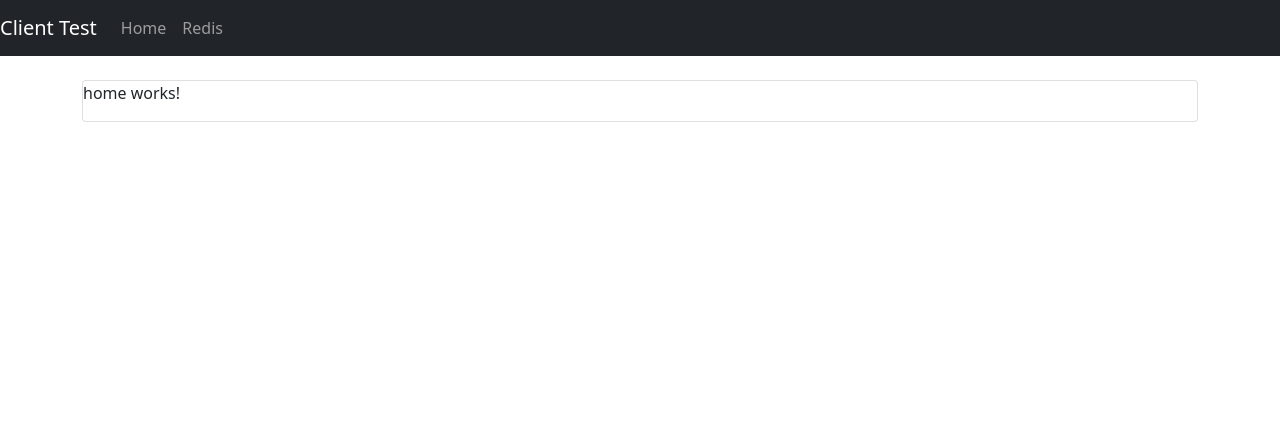
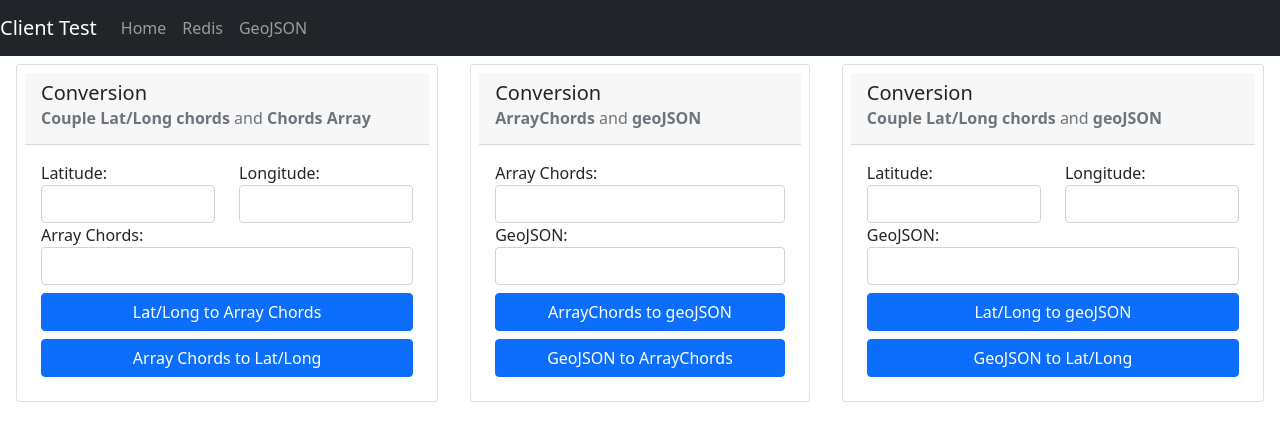
Before and after one commit to andrea-rossi-univpm/programmazione-avanzata, an Angular app in the folder client/Client/: page / in a window 1280 px wide. Shown: the top 440 px of the page. Built offline with nearby package versions, Linux system fonts and the light colour scheme.

Commit message:
Front-end UI for testing methods

```diff
--- a/client/Client/package.json
+++ b/client/Client/package.json
@@ -24,6 +24,7 @@
     "bootstrap": "^5.1.3",
     "ng-bootstrap": "^1.6.3",
     "rxjs": "~7.5.0",
+    "sweetalert2": "^11.4.15",
     "tslib": "^2.3.0",
     "zone.js": "~0.11.4"
   },
--- a/client/Client/src/app/app.component.html
+++ b/client/Client/src/app/app.component.html
@@ -12,10 +12,13 @@
         <li class="nav-item">
           <a class="nav-link" href="#user" routerLink="/redismanagement">Redis</a>
         </li>
+        <li class="nav-item">
+          <a class="nav-link" target="_blank" href="https://geojson.io/">GeoJSON</a>
+        </li>
       </ul>
     </div>
   </nav>
-  <div class="container w-100">
+  <div class="container-xxl w-100 p-0 mt-5">
     <router-outlet></router-outlet>
   </div>
 
--- a/client/Client/src/app/app.component.scss
+++ b/client/Client/src/app/app.component.scss
@@ -11,3 +11,10 @@ nav.nav {
 .container {
   margin-top: 80px;
 }
+
+li:hover {
+  background-color: rgb(61, 75, 90);
+  transition: all;
+  transform: scale(1.1);
+  cursor: pointer;
+}
--- a/client/Client/src/app/app.module.ts
+++ b/client/Client/src/app/app.module.ts
@@ -7,6 +7,7 @@ import { HomeComponent } from './home/home.component';
 import { RedisManagementComponent } from './redis-management/redis-management.component';
 import { NotFoundComponent } from './not-found/not-found.component';
 import { NgbModule } from '@ng-bootstrap/ng-bootstrap';
+import { ReactiveFormsModule } from '@angular/forms';
 
 @NgModule({
   declarations: [
@@ -18,7 +19,8 @@ import { NgbModule } from '@ng-bootstrap/ng-bootstrap';
   imports: [
     BrowserModule,
     AppRoutingModule,
-    NgbModule
+    NgbModule,
+    ReactiveFormsModule
   ],
   providers: [],
   bootstrap: [AppComponent]
--- a/client/Client/src/app/home/home.component.html
+++ b/client/Client/src/app/home/home.component.html
@@ -1,4 +1,105 @@
-<div class="card">
-  <p>home works!</p>
+<div class="w-100 d-flex justify-content-between">
+
+  <!-- card 1: lat/long - array chords-->
+  <div class="card p-2 m-3">
+
+    <div class="card-header">
+      <h5 class="card-title">Conversion</h5>
+      <h6 class="card-subtitle mb-2 text-muted"><strong>Couple Lat/Long chords</strong> and <strong>Chords
+          Array</strong></h6>
+    </div>
+    <div class="card-body">
+      <!-- start FORM -->
+      <form [formGroup]="coupleLatLong_ArrayChords_Form">
+        <div class="row">
+          <div class="col-6">
+            <label for="latitude">Latitude: </label>
+            <input class="form-control" id="latitude" type="text" formControlName="latitude">
+          </div>
+          <div class="col-6">
+            <label for="longitude">Longitude: </label>
+            <input class="form-control" id="latitude" type="text" formControlName="longitude">
+          </div>
+        </div>
+        <div class="row">
+          <div class="col-12">
+            <label for="arrayChords">Array Chords: </label>
+            <input class="form-control" id="arrayChords" type="text" formControlName="arrayChords">
+
+          </div>
+        </div>
+      </form>
+      <!-- end FORM -->
+      <a (click)="LatLongToArrayChords()" class="btn btn-primary w-100 mt-2">Lat/Long to Array Chords</a>
+      <a (click)="ArrayChordsToLatLong()" class="btn btn-primary w-100 mt-2">Array Chords to Lat/Long</a>
+    </div>
+  </div>
+
+  <!-- card 3: arrayChords - geoJSON-->
+  <div class="card  p-2 m-3">
+
+    <div class="card-header">
+      <h5 class="card-title">Conversion</h5>
+      <h6 class="card-subtitle mb-2 text-muted"><strong>ArrayChords</strong> and <strong>geoJSON</strong></h6>
+    </div>
+    <div class="card-body">
+      <!-- start FORM -->
+      <form [formGroup]="ArrayChords_geoJSON_Form">
+        <div class="row">
+          <div class="col-12">
+            <label for="arrayChords">Array Chords: </label>
+            <input class="form-control" id="arrayChords" type="text" formControlName="arrayChords">
+          </div>
+        </div>
+        <div class="row">
+          <div class="col-12">
+            <label for="geoJSON">GeoJSON: </label>
+            <input class="form-control" id="geoJSON" type="text" formControlName="geoJSON">
+
+          </div>
+        </div>
+      </form>
+      <!-- end FORM -->
+      <a (click)="ArrayChordsToGeoJSON()" class="btn btn-primary w-100 mt-2">ArrayChords to geoJSON</a>
+      <a (click)="GeoJSONToArrayChords()" class="btn btn-primary w-100 mt-2">GeoJSON to ArrayChords</a>
+    </div>
+  </div>
+
+
+  <!-- card 2: lat/long - geoJSON-->
+  <div class="card p-2 m-3">
+
+    <div class="card-header">
+      <h5 class="card-title">Conversion</h5>
+      <h6 class="card-subtitle mb-2 text-muted"><strong>Couple Lat/Long chords</strong> and <strong>geoJSON</strong>
+      </h6>
+    </div>
+    <div class="card-body">
+      <!-- start FORM -->
+      <form [formGroup]="coupleLatLong_geoJSON_Form">
+        <div class="row">
+          <div class="col-6">
+            <label for="latitude">Latitude: </label>
+            <input class="form-control" id="latitude" type="text" formControlName="latitude">
+          </div>
+          <div class="col-6">
+            <label for="longitude">Longitude: </label>
+            <input class="form-control" id="latitude" type="text" formControlName="longitude">
+          </div>
+        </div>
+        <div class="row">
+          <div class="col-12">
+            <label for="geoJSON">GeoJSON: </label>
+            <input class="form-control" id="geoJSON" type="text" formControlName="geoJSON">
+
+          </div>
+        </div>
+      </form>
+      <!-- end FORM -->
+      <a (click)="LatLongToGeoJSON()" class="btn btn-primary w-100 mt-2">Lat/Long to geoJSON</a>
+      <a (click)="GeoJSONToLatLong()" class="btn btn-primary w-100 mt-2">GeoJSON to Lat/Long</a>
+    </div>
+  </div>
+
 
 </div>
--- a/client/Client/src/app/home/home.component.ts
+++ b/client/Client/src/app/home/home.component.ts
@@ -1,4 +1,7 @@
 import { Component, OnInit } from '@angular/core';
+import { FormControl, FormGroup } from '@angular/forms';
+import Swal from 'sweetalert2';
+import { ArrayChords_geoJSON_Contract, coupleLatLong_ArrayChords_Contract, coupleLatLong_GeoJSON_Contract } from '../models/contracts';
 
 @Component({
   selector: 'app-home',
@@ -12,4 +15,195 @@ export class HomeComponent implements OnInit {
   ngOnInit(): void {
   }
 
+  coupleLatLong_ArrayChords_Form = new FormGroup({
+    latitude: new FormControl(''),
+    longitude: new FormControl(''),
+    arrayChords: new FormControl('')
+  });
+
+  coupleLatLong_geoJSON_Form = new FormGroup({
+    latitude: new FormControl(''),
+    longitude: new FormControl(''),
+    geoJSON: new FormControl('')
+  });
+
+  ArrayChords_geoJSON_Form = new FormGroup({
+    arrayChords: new FormControl(''),
+    geoJSON: new FormControl('')
+  });
+
+
+  LatLongToArrayChords() {
+    const contract = this.Get_CoupleLatLong_ArrayChords_Contract();
+    console.log("LatLongToArrayChords request", contract);
+    Swal.fire({
+      title: 'Request',
+      text:  JSON.stringify(contract, null, "\t"),
+      icon: 'question',
+      showCancelButton: true,
+      backdrop: true
+    }).then((result) => {
+        if (result.isConfirmed) {
+          //call endpoint
+
+          //spinner
+
+
+          //show response
+          Swal.fire({
+            title: `response`
+          })
+        }
+      });
+  }
+
+  ArrayChordsToLatLong() {
+    const contract = this.Get_CoupleLatLong_ArrayChords_Contract();
+    console.log("ArrayChordsTolatLong request", contract);
+    Swal.fire({
+      title: 'Request',
+      text:  JSON.stringify(contract, null, "\t"),
+      icon: 'question',
+      showCancelButton: true,
+      backdrop: true
+    }).then((result) => {
+        if (result.isConfirmed) {
+          //call endpoint
+
+          //spinner
+
+
+          //show response
+          Swal.fire({
+            title: `response`
+          })
+        }
+      });
+  }
+
+  private Get_CoupleLatLong_ArrayChords_Contract(): coupleLatLong_ArrayChords_Contract {
+    const contract = new coupleLatLong_ArrayChords_Contract();
+
+    contract.latitude = this.coupleLatLong_ArrayChords_Form.controls['latitude']?.value;
+    contract.longitude = this.coupleLatLong_ArrayChords_Form.controls['longitude']?.value;
+    contract.arrayChords = this.coupleLatLong_ArrayChords_Form.controls['arrayChords']?.value;
+
+    return contract;
+  }
+
+  LatLongToGeoJSON() {
+    const contract = this.Get_CoupleLatLong_GeoJSON_Contract();
+    console.log("LatLongToGeoJSON request", contract);
+    Swal.fire({
+      title: 'Request',
+      text:  JSON.stringify(contract, null, "\t"),
+      icon: 'question',
+      showCancelButton: true,
+      backdrop: true
+    }).then((result) => {
+        if (result.isConfirmed) {
+          //call endpoint
+
+          //spinner
+
+
+          //show response
+          Swal.fire({
+            title: `response`
+          })
+        }
+      });
+  }
+
+  GeoJSONToLatLong() {
+    const contract = this.Get_CoupleLatLong_GeoJSON_Contract();
+    console.log("GeoJSONToLatLong request", contract);
+    Swal.fire({
+      title: 'Request',
+      text:  JSON.stringify(contract, null, "\t"),
+      icon: 'question',
+      showCancelButton: true,
+      backdrop: true
+    }).then((result) => {
+        if (result.isConfirmed) {
+          //call endpoint
+
+          //spinner
+
+
+          //show response
+          Swal.fire({
+            title: `response`
+          })
+        }
+      });
+  }
+
+  private Get_CoupleLatLong_GeoJSON_Contract(): coupleLatLong_GeoJSON_Contract {
+    const contract = new coupleLatLong_GeoJSON_Contract();
+
+    contract.latitude = this.coupleLatLong_geoJSON_Form.controls['latitude']?.value;
+    contract.longitude = this.coupleLatLong_geoJSON_Form.controls['longitude']?.value;
+    contract.geoJSON = this.coupleLatLong_geoJSON_Form.controls['geoJSON']?.value;
+
+    return contract;
+  }
+
+  ArrayChordsToGeoJSON() {
+    const contract = this.Get_ArrayChords_GeoJSON_Contract();
+    console.log("ArrayChordsToGeoJSON request", contract);
+    Swal.fire({
+      title: 'Request',
+      text:  JSON.stringify(contract, null, "\t"),
+      icon: 'question',
+      showCancelButton: true,
+      backdrop: true
+    }).then((result) => {
+        if (result.isConfirmed) {
+          //call endpoint
+
+          //spinner
+
+
+          //show response
+          Swal.fire({
+            title: `response`
+          })
+        }
+      });
+  }
+
+  GeoJSONToArrayChords() {
+    const contract = this.Get_ArrayChords_GeoJSON_Contract();
+    console.log("GeoJSONToArrayChords request", contract);
+    Swal.fire({
+      title: 'Request',
+      text:  JSON.stringify(contract, null, "\t"),
+      icon: 'question',
+      showCancelButton: true,
+      backdrop: true
+    }).then((result) => {
+        if (result.isConfirmed) {
+          //call endpoint
+
+          //spinner
+
+
+          //show response
+          Swal.fire({
+            title: `response`
+          })
+        }
+      });
+  }
+
+  private Get_ArrayChords_GeoJSON_Contract(): ArrayChords_geoJSON_Contract {
+    const contract = new ArrayChords_geoJSON_Contract();
+
+    contract.arrayChords = this.ArrayChords_geoJSON_Form.controls['arrayChords']?.value;
+    contract.geoJSON = this.ArrayChords_geoJSON_Form.controls['geoJSON']?.value;
+
+    return contract;
+  }
+
 }
--- /dev/null
+++ b/client/Client/src/app/models/contracts.ts
@@ -0,0 +1,16 @@
+export class coupleLatLong_ArrayChords_Contract {
+  latitude: any;
+  longitude: any;
+  arrayChords: any;
+}
+
+export class coupleLatLong_GeoJSON_Contract {
+  latitude: any;
+  longitude: any;
+  geoJSON: any;
+}
+
+export class  ArrayChords_geoJSON_Contract {
+  arrayChords: any;
+  geoJSON: any;
+};
```
Also changed, not shown: 1 other file (tests, documents, lock files or other folders).
